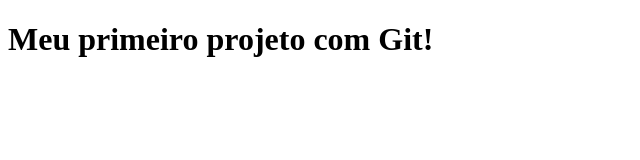
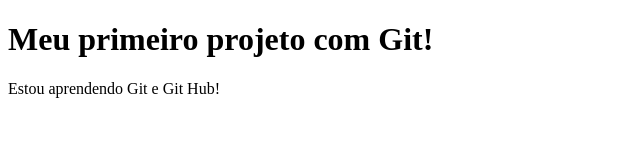
Before and after one commit to o-maicolalves/meu-primeiro-projeto, a plain HTML site: page index.html in a window 1280 px wide. Shown: the whole page, without its empty margins (0-640 px from the left). Drawn offline with Linux system fonts and the light colour scheme.

Commit message:
Adicionei descrição ao projeto

```diff
--- a/index.html
+++ b/index.html
@@ -7,5 +7,7 @@
     </head>
     <boby>
       <h1>Meu primeiro projeto com Git!</h1>
+
+      <p>Estou aprendendo Git e Git Hub!</p>
     </boby>
 </html>
```
